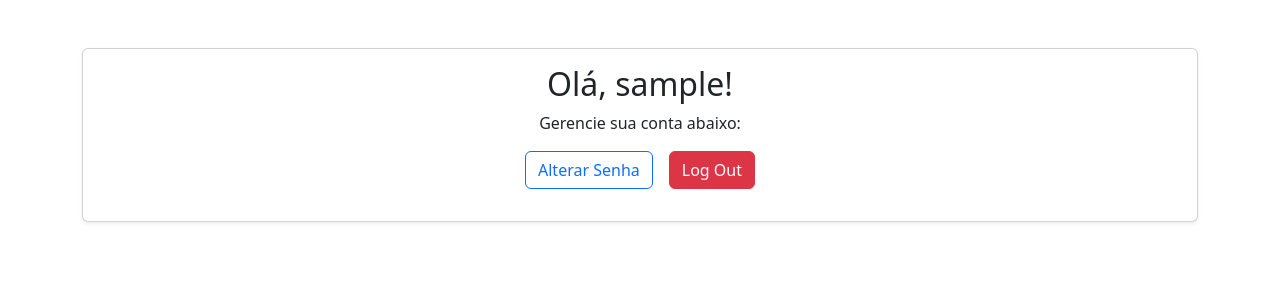
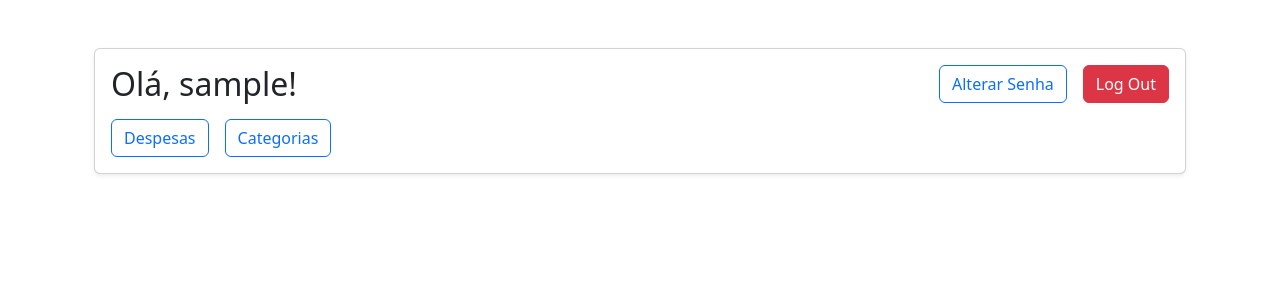
Before and after one commit to mateusroerig/pobre, a Django app: page / in a window 1280 px wide. Shown: the top 300 px of the page. Run offline with Django 5.2, Linux system fonts and the light colour scheme; the visitor is signed in with stand-in values (Sample User, id 1).

Commit message:
refactor: Ajustes na interface

```diff
--- a/templates/base.html
+++ b/templates/base.html
@@ -1,17 +1,17 @@
 <!DOCTYPE html>
 <html>
-
   <head>
-  <meta charset="utf-8">
+    <meta charset="utf-8" />
     <title>{% block title %}Django Auth Tutorial{% endblock %}</title>
-  <link href="https://cdn.jsdelivr.net/npm/bootstrap@5.3.0-alpha1/dist/css/bootstrap.min.css" rel="stylesheet">
+    <link
+      href="https://cdn.jsdelivr.net/npm/bootstrap@5.3.0-alpha1/dist/css/bootstrap.min.css"
+      rel="stylesheet"
+    />
   </head>
 
   <body>
     <main>
-    {% block content %}
-    {% endblock %}
+      <div class="container mt-5">{% block content %} {% endblock %}</div>
     </main>
   </body>
-
 </html>
--- a/templates/home.html
+++ b/templates/home.html
@@ -7,9 +7,9 @@
     <div class="card shadow-sm">
         <div class="card-body">
             {% if user.is_authenticated %}
-                <h2 class="text-center">Olá, {{ user.username }}!</h2>
-                <p class="text-center">Gerencie sua conta abaixo:</p>
-                <div class="text-center">
+                <div class="d-flex justify-content-between">
+                    <h2>Olá, {{ user.username }}!</h2>
+
                     <div class="d-flex justify-content-center gap-3">
                         <a href="{% url 'password_change' %}" class="btn btn-outline-primary mb-3">Alterar Senha</a>
                         <form action="{% url 'logout' %}" method="post" class="d-inline-block">
@@ -17,6 +17,10 @@
                             <button type="submit" class="btn btn-danger">Log Out</button>
                         </form>
                     </div>
+                </div>
+                <div class="d-flex gap-3">
+                    <a href="{% url 'list_expenses' %}" class="btn btn-outline-primary">Despesas</a>
+                    <a href="{% url 'list_categories' %}" class="btn btn-outline-primary">Categorias</a>
                 </div>
             {% else %}
                 <h2 class="text-center">Bem-vindo a plataforma financeira POBRE!</h2>
```
Lines whose indentation alone changed are shown as unchanged.
